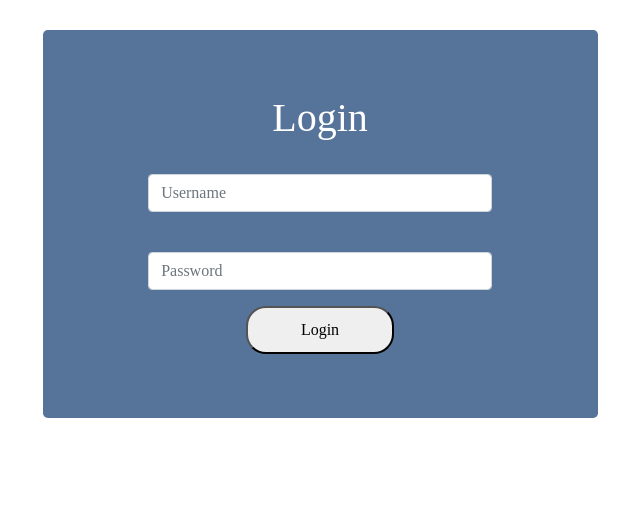
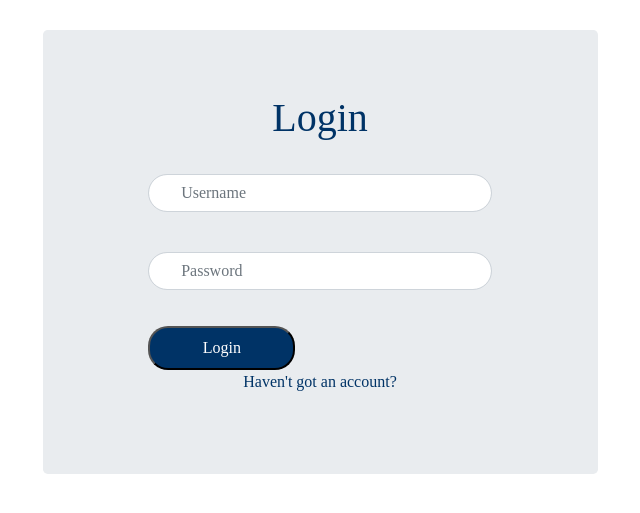
Before and after one commit to mmookptr/evaluately, a Django app: page /login/user_login/ in a window 1280 px wide. Shown: the part 56-569 px from the top of the page, without its empty margins (320-960 px from the left). Run offline with Django 3.2, Linux system fonts and the light colour scheme; some libraries are stand-ins or nearby versions; some web fonts are replaced.

Commit message:
Edit homepagestyling

```diff
--- a/static/login/base.css
+++ b/static/login/base.css
@@ -62,6 +62,8 @@ body {
   margin-right: 20px;
   margin-left: 20px;
   margin-top: 20px;
+  border-radius: 20px;
+  width: 10%;
 }
 
 .navbar-link {
@@ -73,20 +75,27 @@ body {
 .loginbox {
   width: 70% !important;
   margin: auto;
+  border-radius: 20px !important;
+  padding: 10px 32px !important;
 
 }
 
 .jumbotron {
   width: 50%;
+  height: 100%;
   margin: auto;
   text-align: center;
   margin-top: 30px;
-  background-color:rgb(86, 115, 154) !important;
-  color: white;
+  /* background-color:rgb(86, 115, 154) !important; */
+  color:rgb(0, 51, 102);
 }
 
 input[type=submit] {
-    border-radius: 20px;
-    width: 30%;
-    padding: 10px 32px;
+  border-radius: 20px;
+  width: 30%;
+  padding: 8px 32px;
+  margin-right: 40%;
+  color: white;
+  background-color: rgb(0, 51, 102);
+  margin-top: 20px;
 }
--- a/templates/login/login.html
+++ b/templates/login/login.html
@@ -21,6 +21,7 @@
                 <input type="password" name="password" class="form-control loginbox" placeholder="Password">
             </div>
             <input type="submit" name="" value="Login" class="">
+            <p>Haven't got an account? </p>
         </form>
     </div>
 </div>
```
